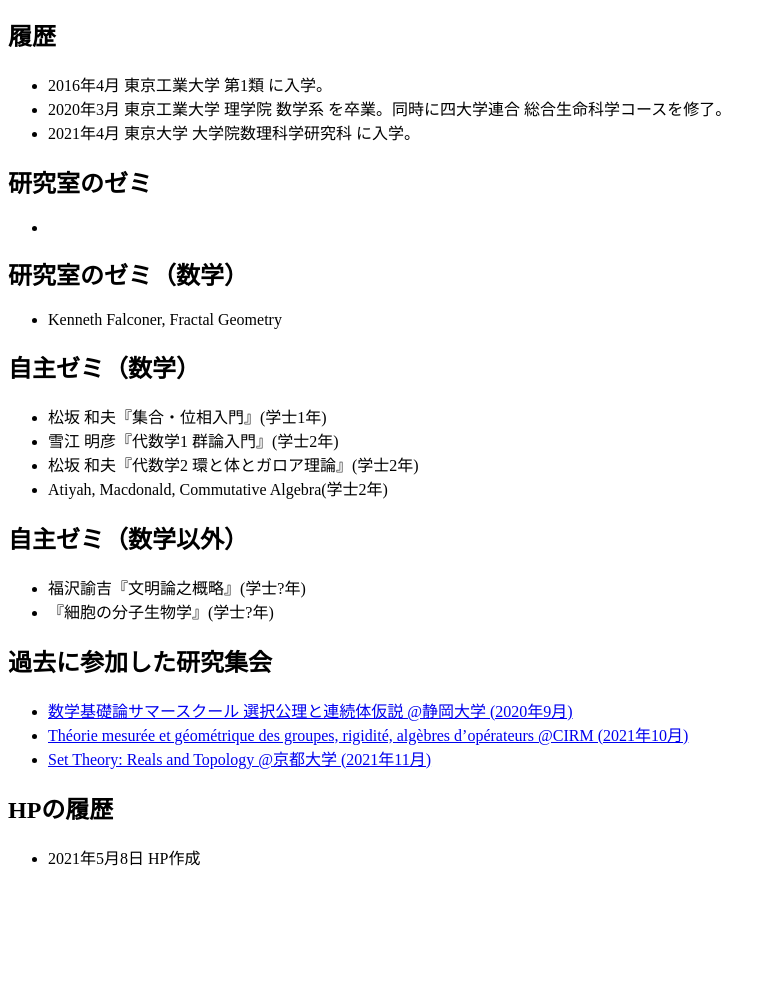
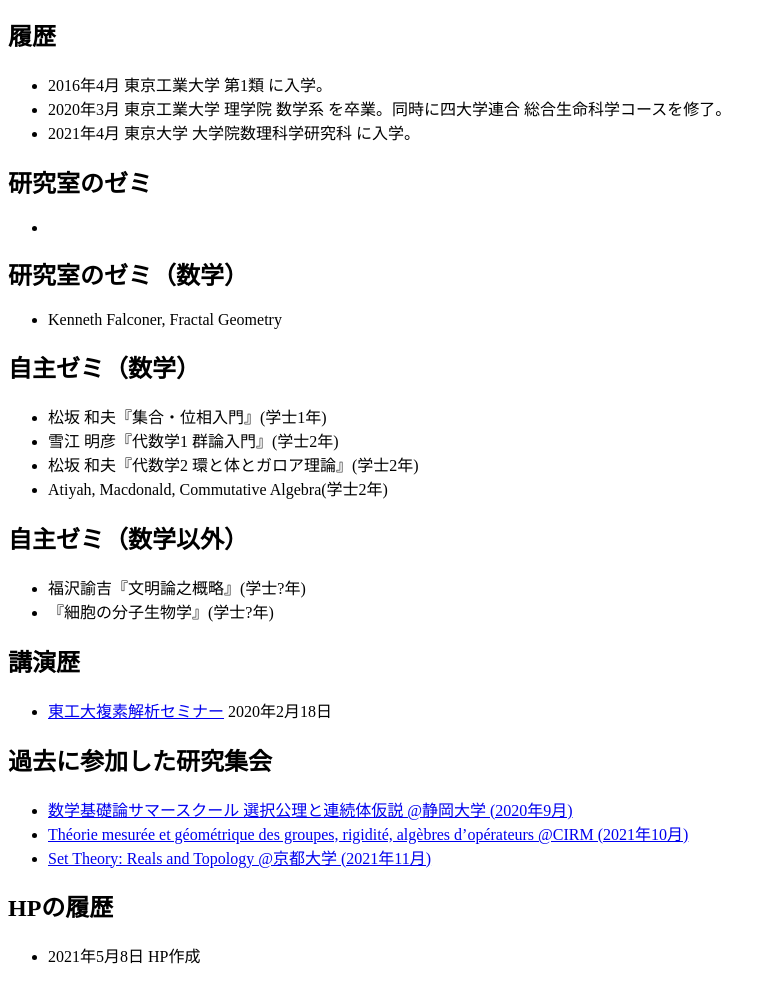
Before and after one commit to iekhoti/iekhoti.github.io, a plain HTML site: page index.html in a window 1280 px wide. Shown: the part 116-1099 px from the top of the page, without its empty margins (0-776 px from the left). Before the commit the page ends 1001 px from the top, so only its background shows below. Drawn offline with Linux system fonts and the light colour scheme.

Commit message:
Update index.html

```diff
--- a/index.html
+++ b/index.html
@@ -39,6 +39,10 @@
     <li>福沢諭吉『文明論之概略』(学士?年)</li>
     <li>『細胞の分子生物学』(学士?年)</li>
   </ul>
+  <h2>講演歴</h2>
+  <ul>
+    <li><a href="http://www.math.titech.ac.jp/~ca_seminar/">東工大複素解析セミナー</a> 2020年2月18日</li>
+  </ul>
   <h2>過去に参加した研究集会</h2>
   <ul>
     <li><a href="https://www.sci.shizuoka.ac.jp/~math/yorioka/ss2019/">数学基礎論サマースクール 選択公理と連続体仮説 @静岡大学 (2020年9月)</a></li>
```
